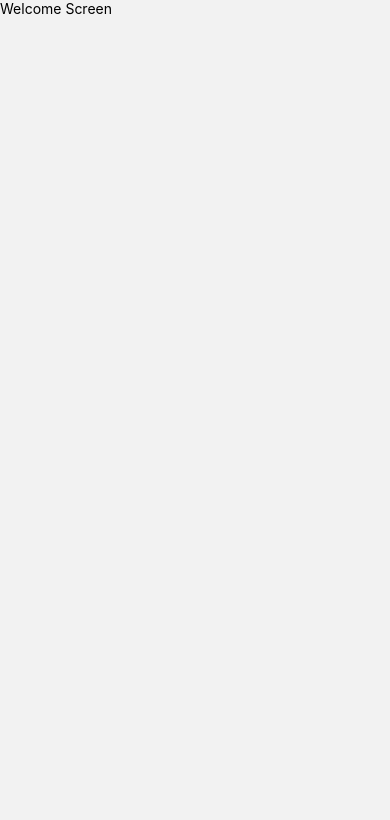
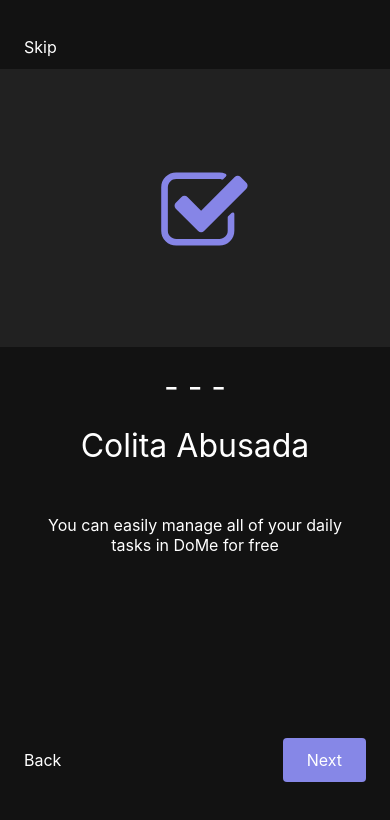
Before and after one commit to fnperez/react-native-course, a React Native app: screen / in a window 390 px wide. Shown: the top 820 px of the page. Built offline with nearby package versions, Linux system fonts and the light colour scheme.

Commit message:
[Welcome Screen] Create welcome screen and style file

```diff
--- a/src/components/DesignSystem/Button/Style.tsx
+++ b/src/components/DesignSystem/Button/Style.tsx
@@ -1,8 +1,8 @@
-import { StyleSheet } from "react-native"
-import { ITheme } from "../contexts/ThemeContext"
+import { StyleSheet } from 'react-native'
+import { ITheme } from '../contexts/ThemeContext'
 
 interface StyleProps {
-  theme: ITheme,
+  theme: ITheme
   active: boolean
 }
 
@@ -12,22 +12,24 @@
     paddingVertical: 12,
     alignItems: 'center',
     justifyContent: 'center',
-    flexDirection: 'row'
+    flexDirection: 'row',
   },
   title: {
-    color: '#FFFFFF'
+    color: '#FFFFFF',
+    fontSize: 16,
   },
   icon: {
-    color: '#FFFFFF'
-  }
+    color: '#FFFFFF',
+  },
 })
 
 export const FilledStyle = ({ theme: { button }, active }: StyleProps) =>
   StyleSheet.create({
     container: {
       backgroundColor: active ? '#8687E7AF' : '#8687E7',
-      borderRadius: button.rounding
-    }
+      borderRadius: button.rounding,
+      marginRight: 24,
+    },
   })
 
 export const OutlineStyle = ({ theme: { button }, active }: StyleProps) =>
@@ -36,17 +38,17 @@
       backgroundColor: '#transparent',
       borderColor: active ? '#8687E7AF' : '#8687E7',
       borderRadius: button.rounding,
-      borderWidth: 2
-    }
+      borderWidth: 2,
+    },
   })
 
 export const LinkStyle = ({ active }: StyleProps) =>
   StyleSheet.create({
     container: {
       backgroundColor: '#transparent',
-      borderWidth: 0
+      borderWidth: 0,
     },
     title: {
-      color: active ? '#FFFFFFA0' : '#FFFFFF'
-    }
+      color: active ? '#FFFFFFA0' : '#FFFFFF',
+    },
   })
--- /dev/null
+++ b/src/screens/Welcome/Style.tsx
@@ -0,0 +1,54 @@
+import { StyleSheet } from 'react-native'
+
+//To Do After Vacations: split file into many files
+
+export const containerStyle = StyleSheet.create({
+  container: {
+    backgroundColor: '#121212',
+    flex: 1,
+  },
+})
+
+export const imageStyle = StyleSheet.create({
+  image: {
+    width: '100%',
+    height: 278,
+    justifyContent: 'center',
+    alignItems: 'center',
+    backgroundColor: '#212121',
+  },
+})
+
+export const textStyle = StyleSheet.create({
+  principal: {
+    color: '#FFFFFF',
+    alignSelf: 'center',
+    fontSize: 32,
+    marginTop: 20,
+  },
+
+  description: {
+    textAlign: 'center',
+    color: '#FFFFFF',
+    fontSize: 16,
+    marginTop: 50,
+    marginRight: 38,
+    marginLeft: 38,
+  },
+})
+
+export const topButtonStyle = StyleSheet.create({
+  button: {
+    flexDirection: 'row',
+    marginTop: 25,
+  },
+})
+
+export const bottomButtonsStyle = StyleSheet.create({
+  buttons: {
+    flexDirection: 'row',
+    justifyContent: 'space-between',
+    marginTop: 'auto',
+    marginBottom: 62,
+  },
+})
--- a/src/screens/Welcome/Welcome.tsx
+++ b/src/screens/Welcome/Welcome.tsx
@@ -1,9 +1,52 @@
 import React from 'react'
-import { Text } from 'react-native'
+import { Text, View } from 'react-native'
+import { Button, Logo } from '../../components/DesignSystem'
+import {
+  bottomButtonsStyle,
+  containerStyle,
+  imageStyle,
+  textStyle,
+  topButtonStyle,
+} from './Style'
+
+//To Do After Vacations: split file into many components
 
 const Welcome = () => {
   return (
-    <Text>Welcome Screen</Text>
+    <View style={containerStyle.container}>
+      <View style={topButtonStyle.button}>
+        <Button
+          type="link"
+          title="Skip"
+          onPress={() => console.log('Skip button')}
+        />
+      </View>
+
+      <View style={imageStyle.image}>
+        <Logo />
+      </View>
+
+      <Text style={textStyle.principal}>- - -</Text>
+
+      <Text style={textStyle.principal}>Colita Abusada</Text>
+
+      <Text style={textStyle.description}>
+        You can easily manage all of your daily tasks in DoMe for free
+      </Text>
+
+      <View style={bottomButtonsStyle.buttons}>
+        <Button
+          type="link"
+          title="Back"
+          onPress={() => console.log('Back button')}
+        />
+        <Button
+          type="filled"
+          title="Next"
+          onPress={() => console.log('Next button')}
+        />
+      </View>
+    </View>
   )
 }
 
```
